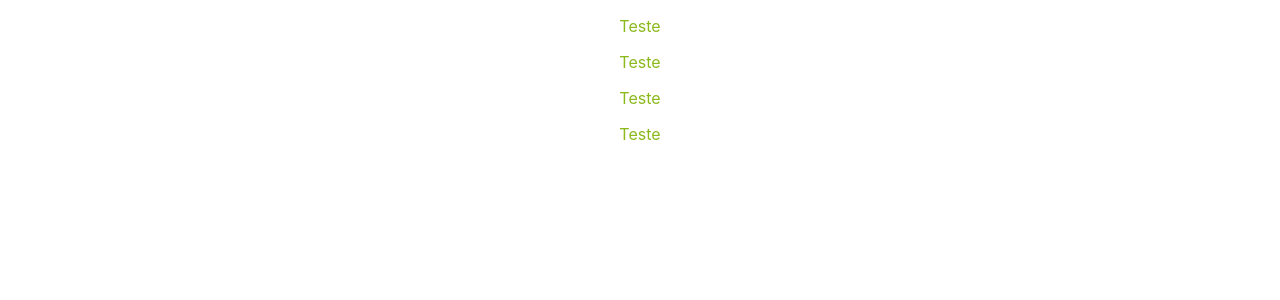
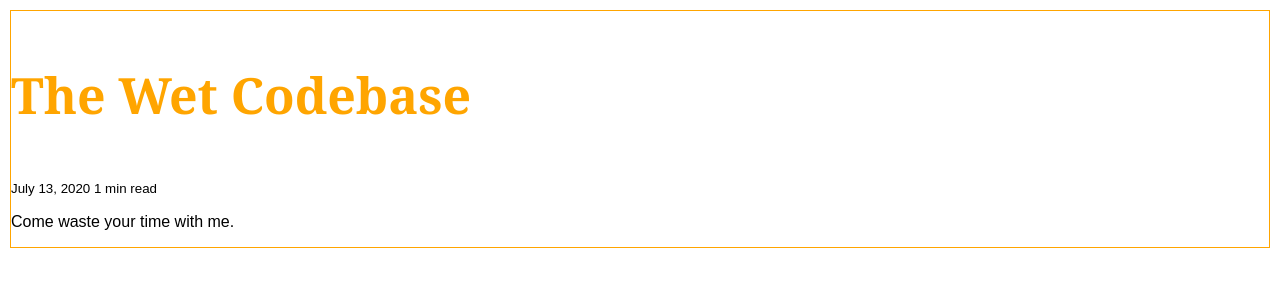
Before and after one commit to lucasmetron/desafioDeezerReact, a React (Create React App) app: page / in a window 1280 px wide. Shown: the top 300 px of the page. Built offline with nearby package versions, Linux system fonts and the light colour scheme.

Commit message:
gabarito styled

```diff
--- a/package.json
+++ b/package.json
@@ -4,6 +4,7 @@
   "private": true,
   "dependencies": {
     "@material-ui/core": "^4.12.3",
+    "@material-ui/icons": "^4.11.2",
     "@testing-library/jest-dom": "^5.11.4",
     "@testing-library/react": "^11.1.0",
     "@testing-library/user-event": "^12.1.10",
--- a/public/index.html
+++ b/public/index.html
@@ -1,15 +1,14 @@
 <!DOCTYPE html>
 <html lang="en">
+
 <head>
   <meta charset="utf-8" />
   <link rel="icon" href="%PUBLIC_URL%/favicon.ico" />
   <meta name="viewport" content="width=device-width, initial-scale=1" />
   <meta name="theme-color" content="#000000" />
-    <meta
-      name="description"
-      content="Web site created using create-react-app"
-    />
+  <meta name="description" content="Web site created using create-react-app" />
   <link rel="apple-touch-icon" href="%PUBLIC_URL%/logo192.png" />
+
   <!--
       manifest.json provides metadata used when your web app is installed on a
       user's mobile device or desktop. See https://developers.google.com/web/fundamentals/web-app-manifest/
@@ -24,8 +23,10 @@
       work correctly both with client-side routing and a non-root public URL.
       Learn how to configure a non-root public URL by running `npm run build`.
     -->
+  <link rel="stylesheet" href="https://fonts.googleapis.com/css?family=Roboto:300,400,500,700&display=swap" />
   <title>React App</title>
 </head>
+
 <body>
   <noscript>You need to enable JavaScript to run this app.</noscript>
   <div id="root"></div>
@@ -40,4 +41,5 @@
       To create a production bundle, use `npm run build` or `yarn build`.
     -->
 </body>
+
 </html>
--- a/src/App.js
+++ b/src/App.js
@@ -1,5 +1,7 @@
 import './App.css';
 import styled from 'styled-components'
+import Header from './components/Header';
+import Teste from './components/Teste';
 
 const Text = styled.p`
 color: #8BB91C;
@@ -7,11 +9,9 @@ color: #8BB91C;
 
 function App() {
   return (
-    <div className="App">
-      <Text>Teste</Text>
-      <Text>Teste</Text>
-      <Text>Teste</Text>
-      <Text>Teste</Text>
+    <div>
+      {/* <Header></Header> */}
+      <Teste></Teste>
     </div>
   );
 }
--- /dev/null
+++ b/src/components/Header.js
@@ -0,0 +1,27 @@
+import React from 'react'
+import styled from 'styled-components'
+import { makeStyles } from '@material-ui/core/styles';
+import HeadsetTwoToneIcon from '@material-ui/icons/HeadsetTwoTone';
+
+const useStyle = makeStyles(() => ({
+    router: {
+        color: '#7758CE',
+        fontSize: 50,
+    }
+
+}))
+
+
+
+export default function Header() {
+
+    const classesIconPC = useStyle();
+
+    return (
+        <div>
+
+            <HeadsetTwoToneIcon className={classesIconPC.router} />
+
+        </div>
+    );
+}
--- /dev/null
+++ b/src/components/Teste.js
@@ -0,0 +1,55 @@
+import React from 'react'
+import styled, { createGlobalStyle } from 'styled-components'
+
+const GlobalStyle = createGlobalStyle`
+*{
+    font-family: sans-serif;
+    /* margin: 0;
+    padding: 0; */
+}
+`;
+
+let fontSize = 50
+
+const Title = styled.h3`
+    font-size: ${fontSize}px;
+    color: orange;
+
+    *{
+        font-family: Georgia, 'Times New Roman', Times, serif; //só vai alterar dentro tudo dentro dessa h3, para todos use o componente GlobalStyleComponent
+    }
+
+    a{
+        color: inherit;
+        text-decoration: none;
+        &:hover{
+            color: gray
+        }
+    }
+`;
+
+const PostCardWrapper = styled.article`
+    margin: 10px;
+    border: 1px solid orange;
+`;
+
+
+export default function Teste() {
+
+    return (
+        <PostCardWrapper>
+            <GlobalStyle />
+            <header>
+
+                <Title>
+                    <a rel="bookmark" href="/teste"> The Wet Codebase</a>
+                </Title>
+                <small> July 13, 2020 1 min read </small>
+
+            </header>
+
+            <p>Come waste your time with me.</p>
+
+        </PostCardWrapper>
+    );
+}
```
Also changed, not shown: 1 other file (tests, documents, lock files or other folders). Lines whose indentation alone changed are shown as unchanged.
